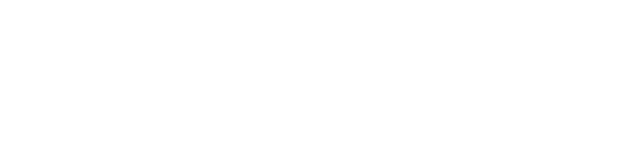
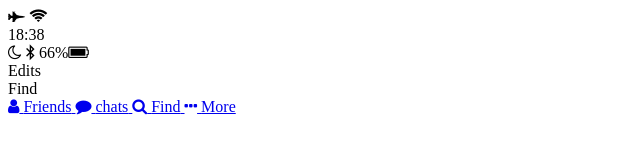
Before and after one commit to kelvin4191/kakao-clone, a plain HTML site: page find.html in a window 1280 px wide. Shown: the whole page, without its empty margins (0-640 px from the left). Drawn offline with Linux system fonts and the light colour scheme.

Commit message:
kakao clone HTML incomplete

```diff
--- a/chat.html
+++ b/chat.html
@@ -0,0 +1,45 @@
+<!DOCTYPE html>
+<html lang="en">
+
+<head>
+  <meta charset="UTF-8">
+  <meta name="viewport" content="width=device-width, initial-scale=1.0">
+  <meta http-equiv="X-UA-Compatible" content="ie=edge">
+  <link rel="stylesheet" href="https://stackpath.bootstrapcdn.com/font-awesome/4.7.0/css/font-awesome.min.css">
+  <title>chat</title>
+
+</head>
+
+<body>
+  <header>
+    <div class="header-top">
+      <div class="header_column">
+        <i class="fa fa-fighter-jet"></i>
+        <i class="fa fa-wifi"></i>
+      </div>
+      <div class="header_column">
+        <span class="header_time">18:38</span>
+      </div>
+      <div class="header_column">
+        <i class="fa fa-moon-o"></i>
+        <i class="fa fa-bluetooth-b"></i>
+        <span class="header_battery">66%<i class="fa fa-battery-full"></i></span>
+      </div>
+    </div>
+    <div class="header-bottom">
+      <div class="header_colum">
+        <i class="fa fa-chevron-left fa-lg"></i>
+      </div>
+      <div class="header_column">
+        <span class="header_text">lynn</span>
+      </div>
+      <div class="header_column">
+        <i class="fa fa-search"></i>
+        <i class="fa fa-bars"></i>
+      </div>
+    </div>
+    </div>
+  </header>
+</body>
+
+</html>
--- a/find.html
+++ b/find.html
@@ -0,0 +1,59 @@
+<!DOCTYPE html>
+<html lang="en">
+
+<head>
+  <meta charset="UTF-8">
+  <meta name="viewport" content="width=device-width, initial-scale=1.0">
+  <meta http-equiv="X-UA-Compatible" content="ie=edge">
+  <link rel="stylesheet" href="https://stackpath.bootstrapcdn.com/font-awesome/4.7.0/css/font-awesome.min.css">
+  <title>Find</title>
+
+</head>
+
+<body>
+  <header>
+    <div class="header-top">
+      <div class="header_column">
+        <i class="fa fa-fighter-jet"></i>
+        <i class="fa fa-wifi"></i>
+      </div>
+      <div class="header_column">
+        <span class="header_time">18:38</span>
+      </div>
+      <div class="header_column">
+        <i class="fa fa-moon-o"></i>
+        <i class="fa fa-bluetooth-b"></i>
+        <span class="header_battery">66%<i class="fa fa-battery-full"></i></span>
+      </div>
+    </div>
+    <div class="header-bottom">
+      <div class="header_column">
+        <span class="header_text">Edits</span>
+      </div>
+      <div class="header_column">
+        <span class="header_text">Find<i class="fa fa -caret-dowm"></i></span>
+      </div>
+    </div>
+    </div>
+  </header>
+  <nav class="tap-bar">
+    <a href="index.html" class="tap-bar_tab">
+    <i class="fa fa-user"></i>
+    <span class="tap-bar_title">Friends</span>
+  </a>
+    <a href="chats.html" class="tap-bar_tab">
+    <i class="fa fa-comment"></i>
+    <span class="tap-bar_title">chats</span>
+  </a>
+    <a href="find.html" class="tap-bar_tab tab-bar__tab-selected">
+    <i class="fa fa-search"></i>
+    <span class="tap-bar_title">Find</span>
+  </a>
+    <a href="more.html" class="tap-bar_tab">
+    <i class="fa fa-ellipsis-h"></i>
+    <span class="tap-bar_title">More</span>
+  </a>
+  </nav>
+</body>
+
+</html>
```
Also changed, not shown: chats.html (+59 -0 lines), index.html (+51 -2 lines), more.html (+59 -0 lines), profile.html (+43 -0 lines).
